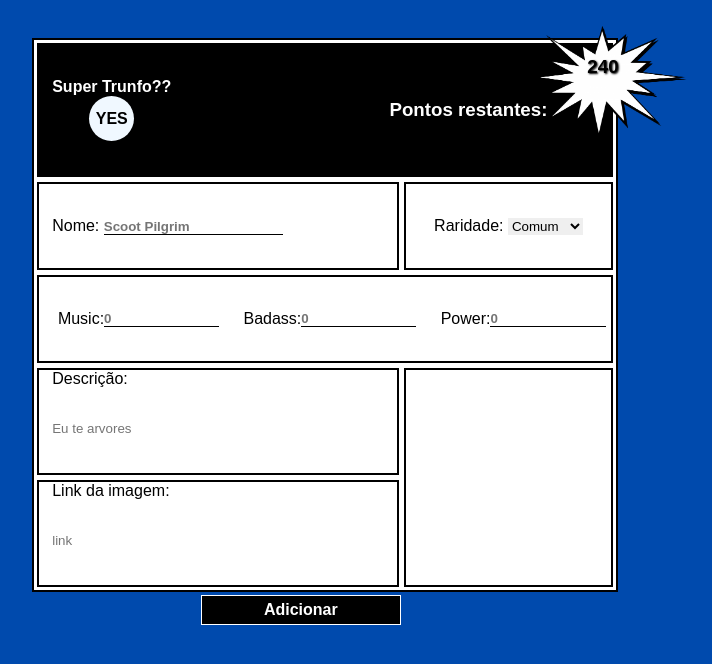
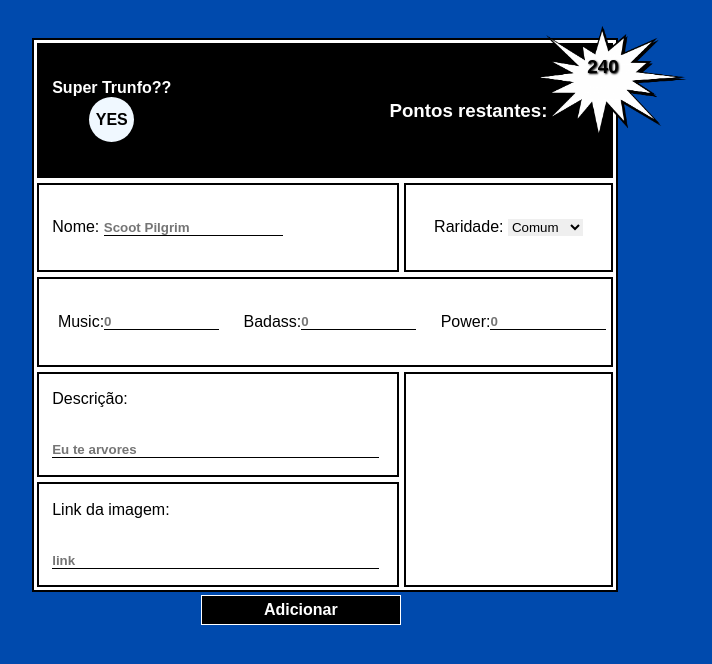
Before and after one commit to EletroCP/Trunfo-vs-the-world, a React (Create React App) app: page / in a window 1280 px wide. Shown: the top 664 px of the page, without its empty margins (6-718 px from the left). Built offline with nearby package versions, Linux system fonts and the light colour scheme.

Commit message:
:lipstick: style: concluindo estulização inicial do componente formcard

```diff
--- a/src/styles/FormCard.css
+++ b/src/styles/FormCard.css
@@ -152,8 +152,8 @@ body {
   flex-direction: column;
   grid-column-end: 3;
   grid-column-start: 1;
-  /* autoprefixer: off */
   padding-left: 1vw;
+  justify-content: space-around;
 }
 
 .description-title {
@@ -161,9 +161,10 @@ body {
 }
 
 #card-description-input {
-  height: 100%;
-  margin-bottom: .5vh;
-  max-width: 94%;
+  border: solid black;
+  border-width: 0 0 1px 0;
+  font-weight: bold;
+  width: 95%;
   resize: none;
 }
 
@@ -175,6 +176,7 @@ body {
   grid-column-start: 1;
   /* autoprefixer: off */
   padding-left: 1vw;
+  justify-content: space-around;
 }
 
 .image-url {
@@ -182,9 +184,11 @@ body {
 }
 
 #card-image-input {
-  height: 100%;
-  margin-bottom: .5vh;
-  max-width: 94%;
+  border: solid black;
+  border-width: 0 0 1px 0;
+  font-weight: bold;
+  width: 95%;
+  resize: none;
 }
 
 #add-card {
```
